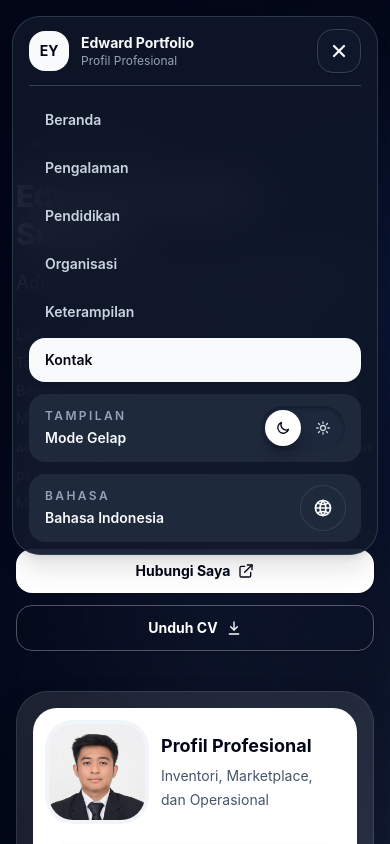
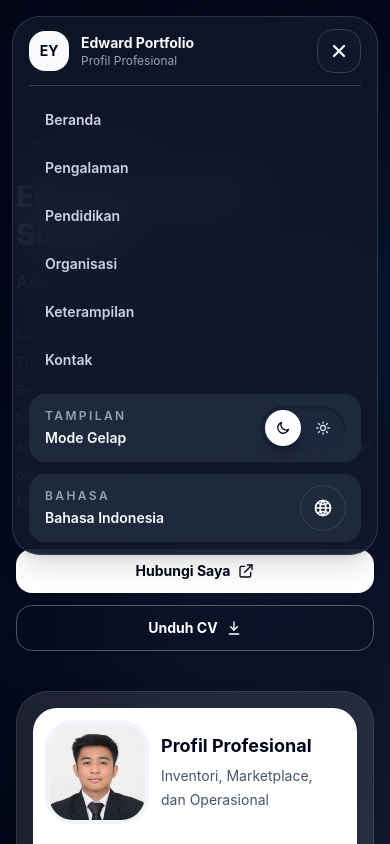
Before and after one commit to eddyryansyah/edu-portfolio, a React (Vite) app: page / in a window 390 px wide. Both pictures are taken after a click on the button "Buka atau tutup menu navigasi". Shown: the top 844 px of the page. Built offline with nearby package versions, Linux system fonts and the light colour scheme.

Commit message:
fix: refine mobile navbar interaction

```diff
--- a/src/components/NavbarLinks.tsx
+++ b/src/components/NavbarLinks.tsx
@@ -18,6 +18,10 @@ export function NavbarLinks({
     <>
       {items.map((item) => {
         const isActive = activeSection === item.href;
+        const activeStateClass =
+          variant === "desktop" && isActive
+            ? "bg-[var(--nav-active-bg)] text-[var(--nav-active-text)] shadow-sm"
+            : "text-[var(--nav-link)] hover:bg-[var(--nav-hover-bg)] hover:text-[var(--nav-hover-text)]";
 
         return (
           <button
@@ -29,11 +33,7 @@ export function NavbarLinks({
               variant === "desktop"
                 ? "rounded-full px-3.5 py-2.5 2xl:px-4"
                 : "rounded-2xl px-4 py-3 text-left"
-            } ${
-              isActive
-                ? "bg-[var(--nav-active-bg)] text-[var(--nav-active-text)] shadow-sm"
-                : "text-[var(--nav-link)] hover:bg-[var(--nav-hover-bg)] hover:text-[var(--nav-hover-text)]"
-            }`}
+            } ${activeStateClass}`}
           >
             {item.label}
           </button>
--- a/src/components/NavbarMobileMenu.tsx
+++ b/src/components/NavbarMobileMenu.tsx
@@ -50,9 +50,9 @@ export function NavbarMobileMenu({
           className="overflow-hidden xl:hidden"
         >
           <motion.div
-            initial={{ y: -4, filter: "blur(4px)" }}
-            animate={{ y: 0, filter: "blur(0px)" }}
-            exit={{ y: -4, filter: "blur(4px)" }}
+            initial={{ y: -4 }}
+            animate={{ y: 0 }}
+            exit={{ y: -4 }}
             transition={{ duration: 0.26, ease: smoothEase }}
             className="mt-3 grid gap-1 border-t border-[var(--border)] pt-3"
           >
```
